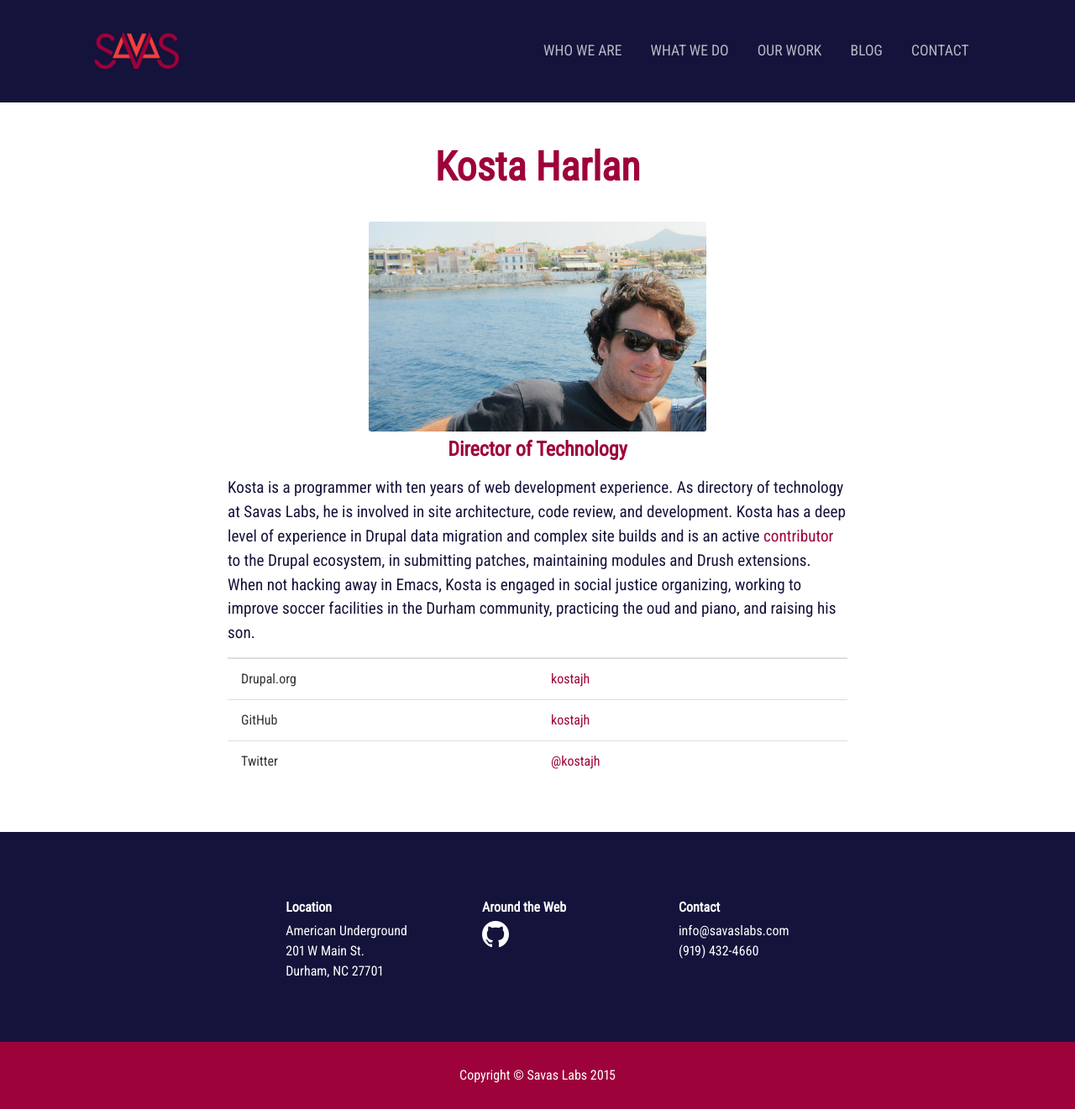
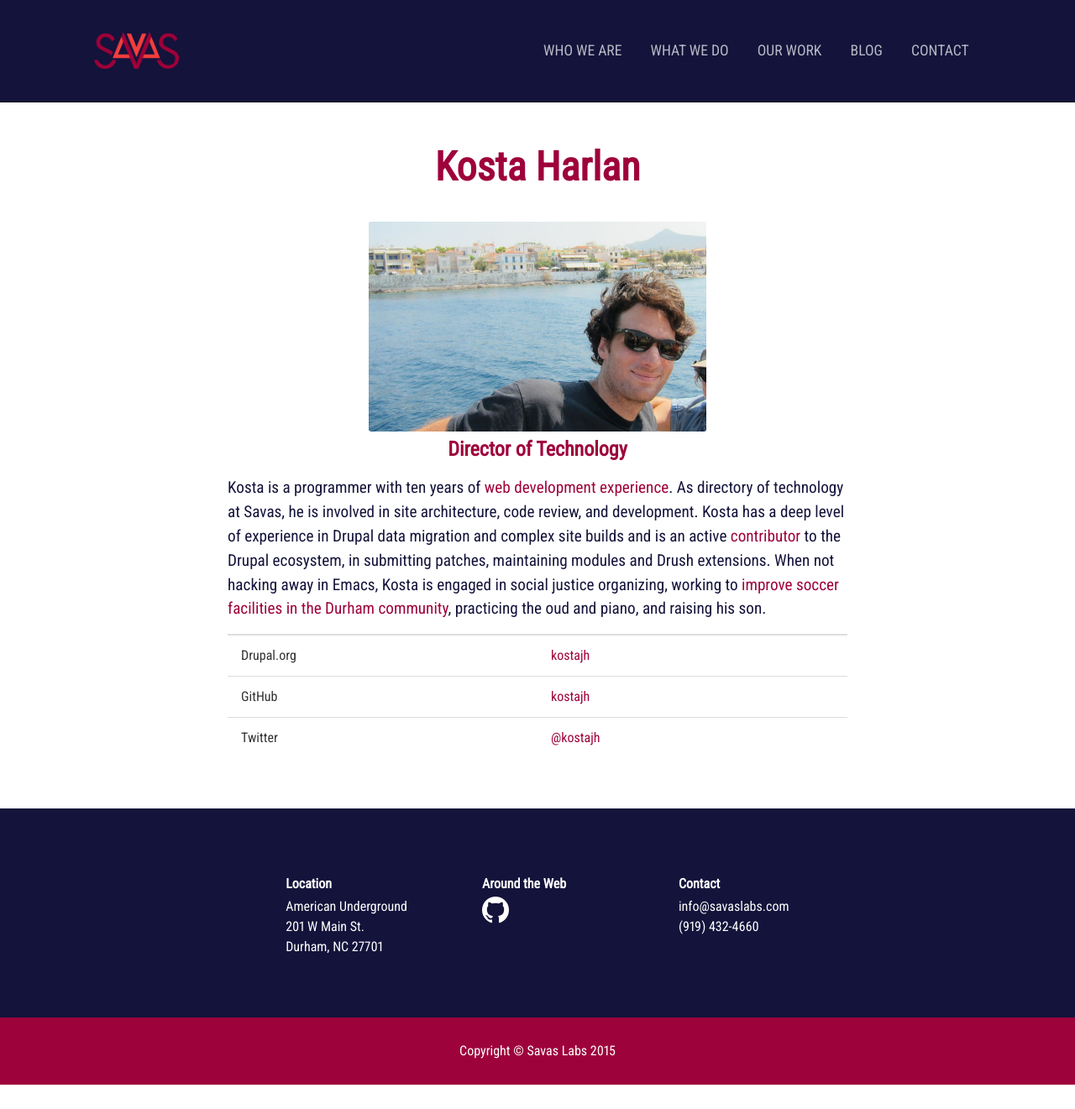
Before and after one commit to tumble1999/savaslabs.github.io, a Jekyll site: the page built from _team/kosta-harlan.md, in a window 1280 px wide. Shown: the whole page at 84% size. Built offline with Jekyll 4.4.1, drawn with Linux system fonts in a browser that asks for light colours; nearby versions of some CDN libraries; some web fonts are replaced; library files that are not in the unit come from our copies; after the commit the page ends 1292 px from its top, so only the background shows below that.

Commit message:
Update profile

```diff
--- a/_team/kosta-harlan.md
+++ b/_team/kosta-harlan.md
@@ -9,4 +9,4 @@ drupal: kostajh
 github: kostajh
 twitter: kostajh
 ---
-Kosta is a programmer with ten years of web development experience. As directory of technology at Savas Labs, he is involved in site architecture, code review, and development. Kosta has a deep level of experience in Drupal data migration and complex site builds and is an active <a href="https://www.drupal.org/u/kostajh">contributor</a> to the Drupal ecosystem, in submitting patches, maintaining modules and Drush extensions. When not hacking away in Emacs, Kosta is engaged in social justice organizing, working to improve soccer facilities in the Durham community, practicing the oud and piano, and raising his son.
+Kosta is a programmer with ten years of [web development experience](http://resume.kostaharlan.net). As directory of technology at Savas, he is involved in site architecture, code review, and development. Kosta has a deep level of experience in Drupal data migration and complex site builds and is an active <a href="https://www.drupal.org/u/kostajh">contributor</a> to the Drupal ecosystem, in submitting patches, maintaining modules and Drush extensions. When not hacking away in Emacs, Kosta is engaged in social justice organizing, working to [improve soccer facilities in the Durham community](http://durhamatletico.com), practicing the oud and piano, and raising his son.
```
